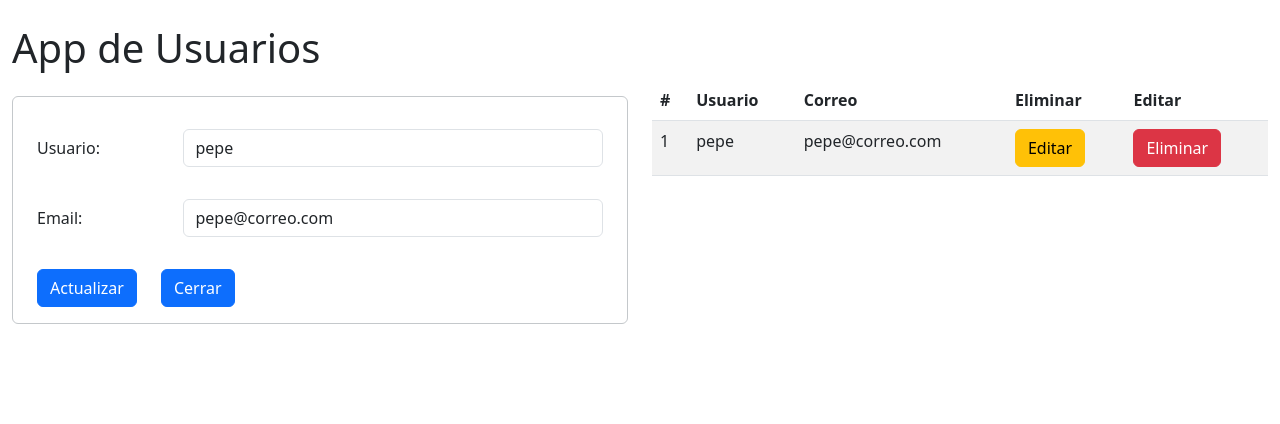
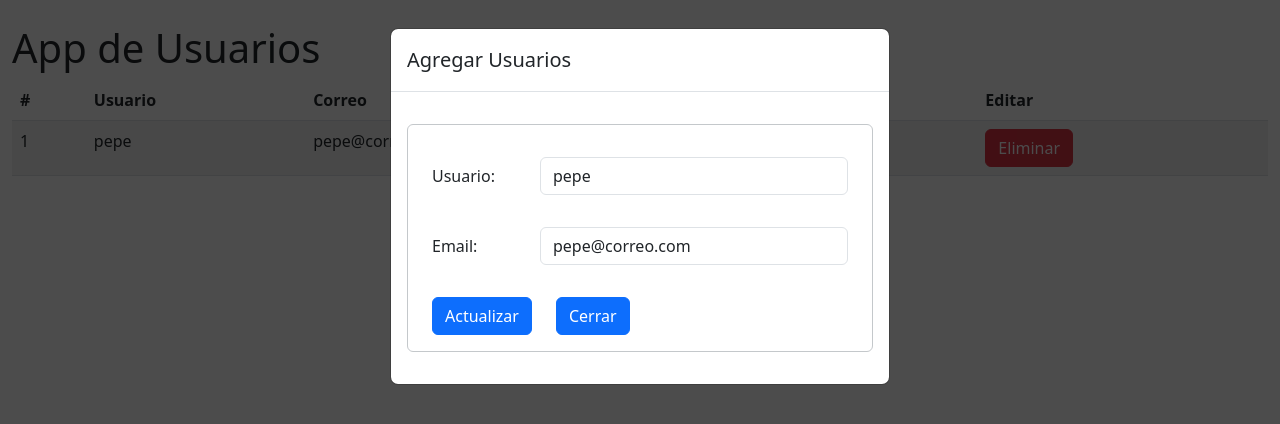
Before and after one commit to JAAL123/users-project, a React (Vite) app: page / in a window 1280 px wide. Both pictures are taken after a click on the button "Editar". Shown: the top 424 px of the page. Built offline with nearby package versions, Linux system fonts and the light colour scheme.

Commit message:
Añadido form al modarl + animacion

```diff
--- /dev/null
+++ b/src/Styles.css
@@ -0,0 +1,41 @@
+.abrir-modal {
+    background-color: rgba(0, 0, 0, 0.7);
+    position: fixed;
+    top: 0px;
+    left: 0px;
+    width: 100%;
+    height: 100%;
+    z-index: 1000;
+}
+
+.animacion {
+    animation-duration: 2s;
+    animation-fill-mode: both;
+    -webkit-animation-duration: 2s;
+    -webkit-animation-fill-mode: both;
+}
+
+.fadeIn {
+    animation-name: fadeIn;
+    -webkit-animation-name: fadeIn;
+}
+
+@keyframes fadeIn {
+    0% {
+        opacity: 0
+    }
+
+    to {
+        opacity: 1
+    }
+}
+
+@-webkit-keyframes fadeIn {
+    0% {
+        opacity: 0
+    }
+
+    to {
+        opacity: 1
+    }
+}
--- a/src/UsersApp.jsx
+++ b/src/UsersApp.jsx
@@ -1,4 +1,4 @@
-import './App.css'
+import './Styles.css'
 import { UserForm } from './components/UserForm';
 import { UsersList } from './components/UsersList';
 import { useUsers } from './hooks/useUsers';
@@ -21,13 +21,16 @@ function UsersApp() {
   //vista de la tabla de ususarios y formulario de usuarios
   return (
     <>
-      <div className="container-fluid my-4">
-        <h1>App de Usuarios</h1>
-        <div className='row mt-2'>
-
       {
         !formIsVisible ||
-              <div className='col-lg'>
+        <div className="abrir-modal animacion fadeIn">
+          <div className="modal" tabIndex="-1" style={{display: "block"}}>
+            <div className="modal-dialog" role='document'>
+              <div className="modal-content">
+                <div className="modal-header">
+                  <h5 className="modal-title">{userSelected > 0 ? 'Editar' : 'Agregar'} Usuarios</h5>
+                </div>
+                <div className="modal-body">
                   <UserForm
                     handlerAddUser={handlerAddUser}
                     userSelected={userSelected}
@@ -35,8 +38,14 @@ function UsersApp() {
                     handlerCloseForm={handlerCloseForm}
                   />
                 </div>
+              </div>
+            </div>
+          </div>
+        </div>
       }
-
+      <div className="container-fluid my-4">
+        <h1>App de Usuarios</h1>
+        <div className='row mt-2'>
           <div className='col-lg'>
             {
               formIsVisible || <button
```
Also changed, not shown: src/App.css (deleted). Lines whose indentation alone changed are shown as unchanged.
